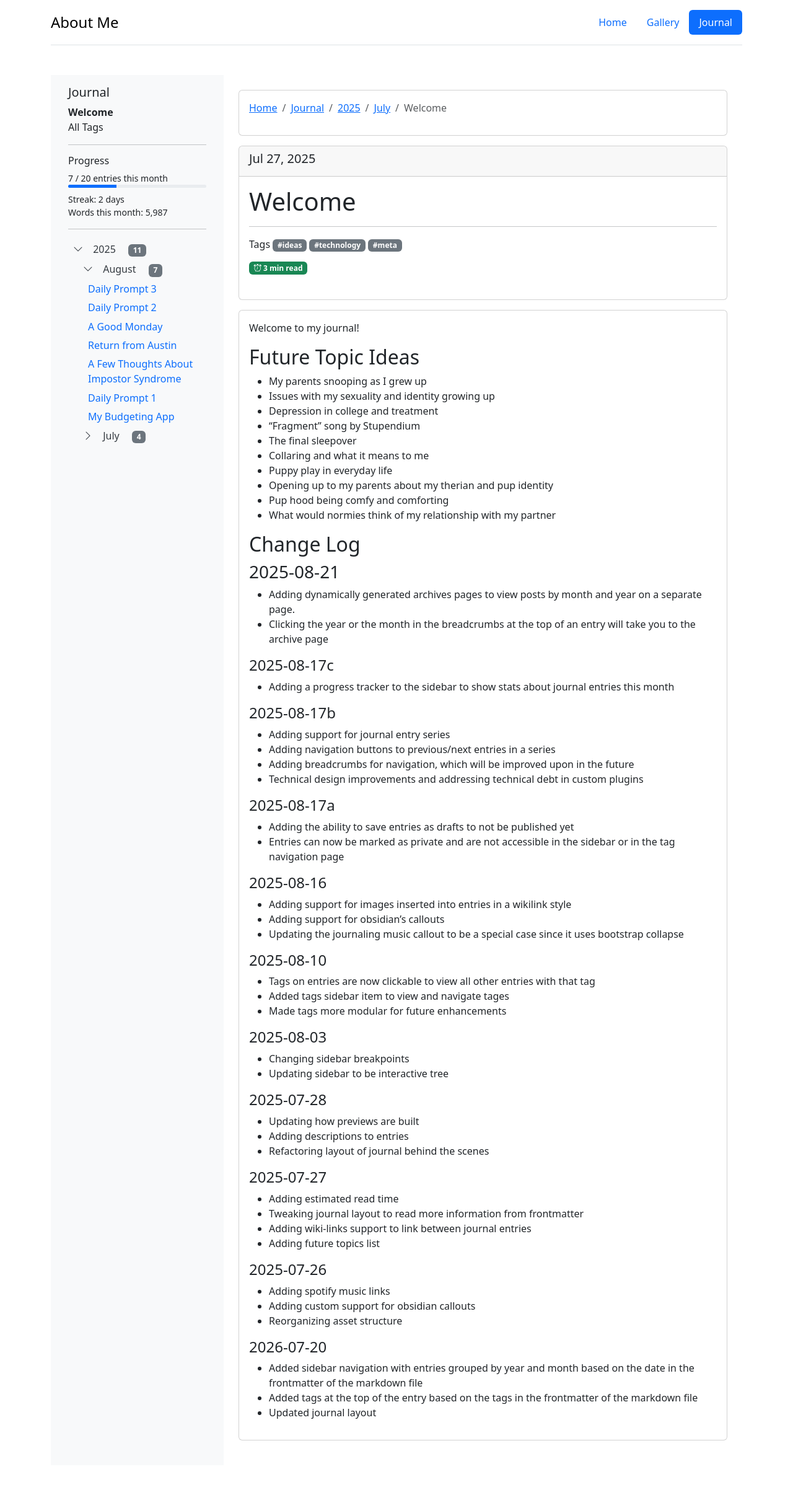
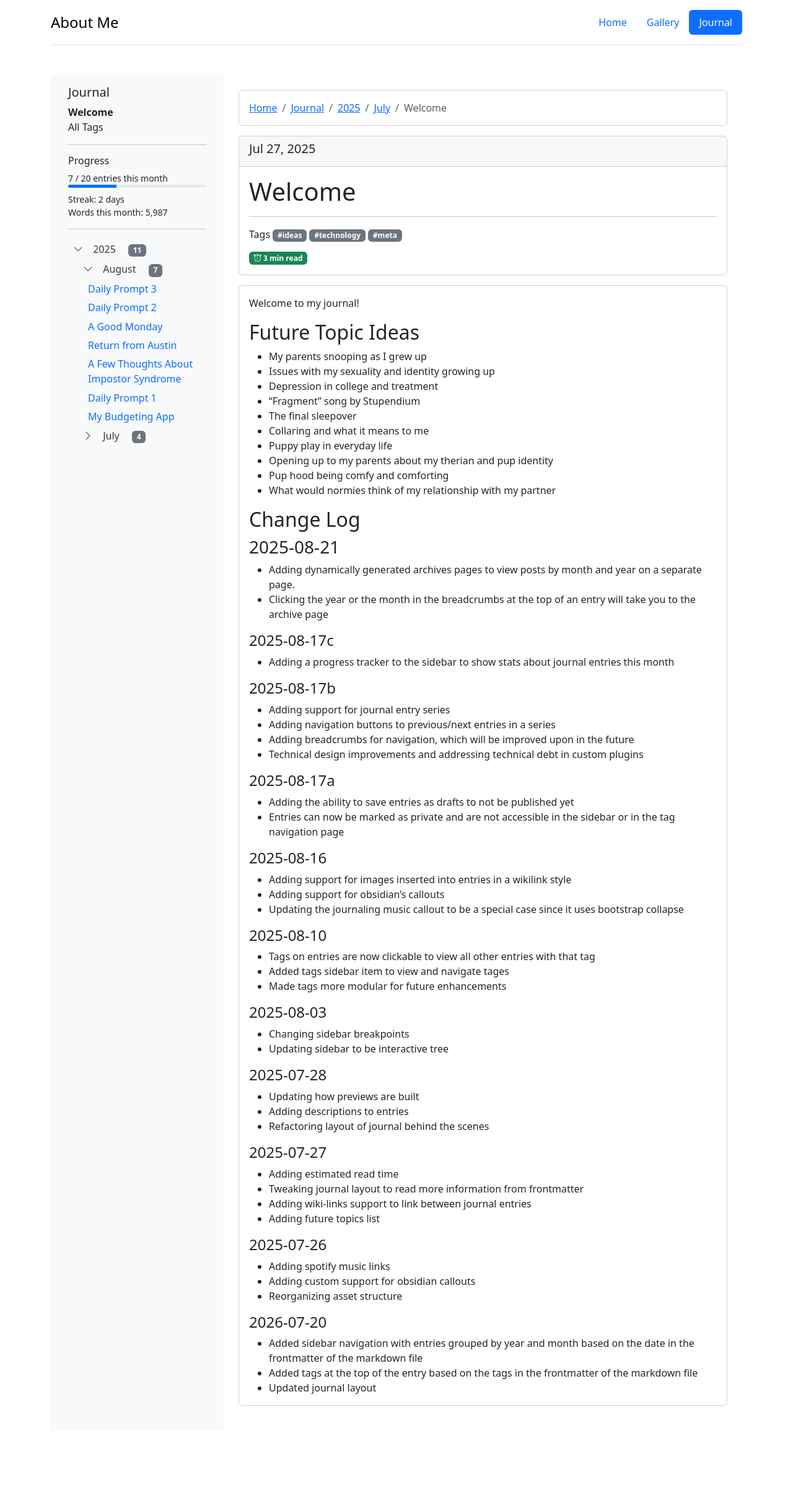
Before and after one commit to SabinDarkstone/SabinDarkstone.github.io, a Jekyll site: the page built from site/_journal/welcome.md, in a window 1280 px wide. Shown: the whole page at 62% size. Built offline with Jekyll 4.4.1, drawn with Linux system fonts in a browser that asks for light colours; after the commit the page ends 2356 px from its top, so only the background shows below that.

Commit message:
Fixing some spacing issues

```diff
--- a/site/_includes/entry-top-widgets.html
+++ b/site/_includes/entry-top-widgets.html
@@ -25,7 +25,7 @@
 
 {% comment %} Reading Time {% endcomment %}
 {% if page.reading_time %}
-    <p class="text-muted mb-4">
+    <p class="text-muted">
         <span class="badge text-bg-success"><i class="bi bi-alarm"></i> {{ page.reading_time }} min read</span>
     </p>
 {% endif %}
--- a/site/_includes/series-nav.html
+++ b/site/_includes/series-nav.html
@@ -14,7 +14,7 @@
 
         <hr>
 
-        <nav class="d-flex gap-2 my-4">
+        <nav class="d-flex gap-2 mt-4">
             {% if prev_index >= 0 %}
                 <a class="btn btn-primary" href="{{ series_entries[prev_index].url | relative_url }}">
                     &larr; Previous
--- a/site/_layouts/default.html
+++ b/site/_layouts/default.html
@@ -17,6 +17,7 @@
 
         <link rel="stylesheet" href="/assets/css/callouts.css" />
         <link rel="stylesheet" href="/assets/css/sidebar.css" />
+        <link rel="stylesheet" href="/assets/css/style.css" />
 
         {% seo %}
         {% if page.robots %}
--- /dev/null
+++ b/site/assets/css/style.css
@@ -0,0 +1,3 @@
+.card-body {
+    padding-bottom: 0 !important;
+}
```
